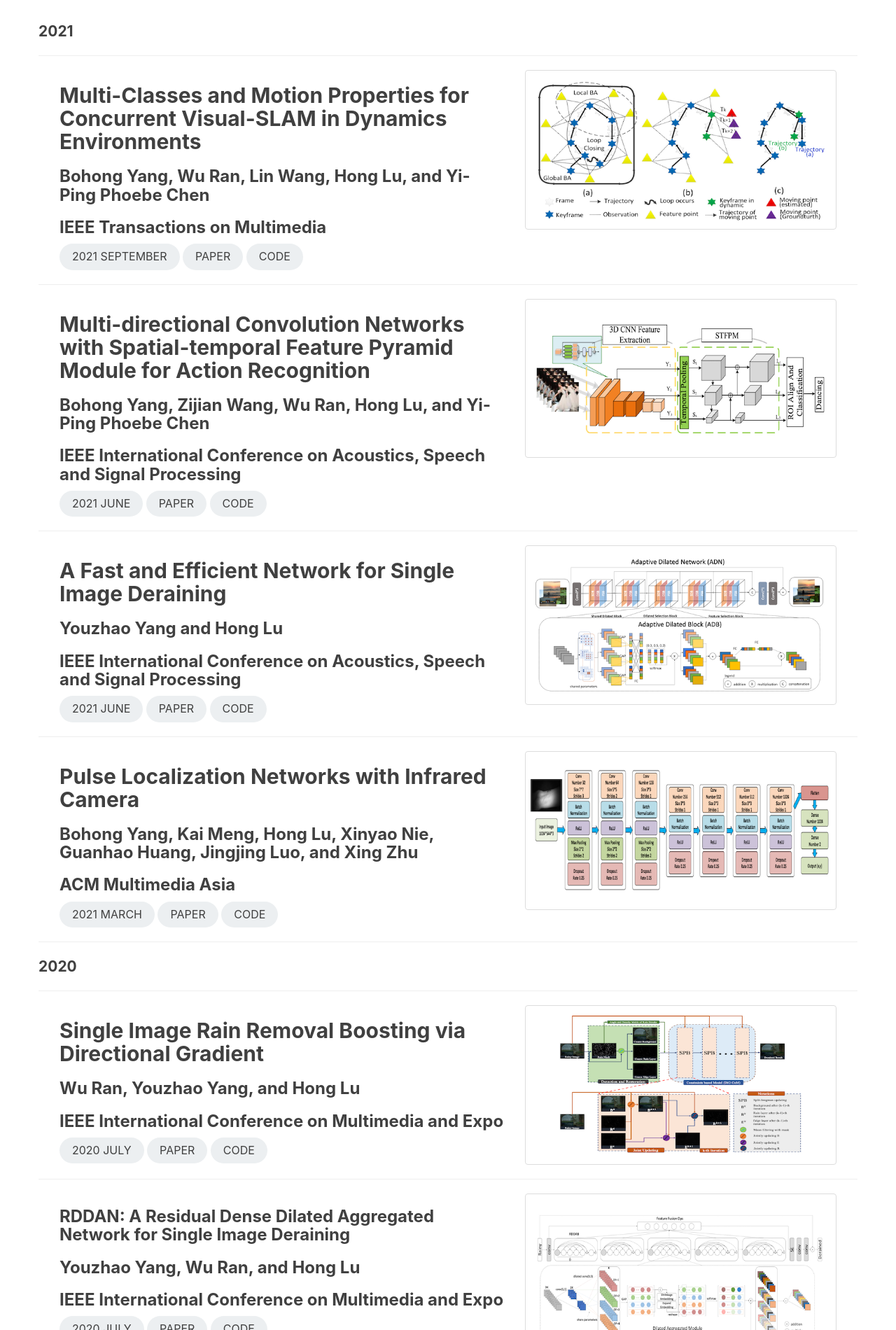
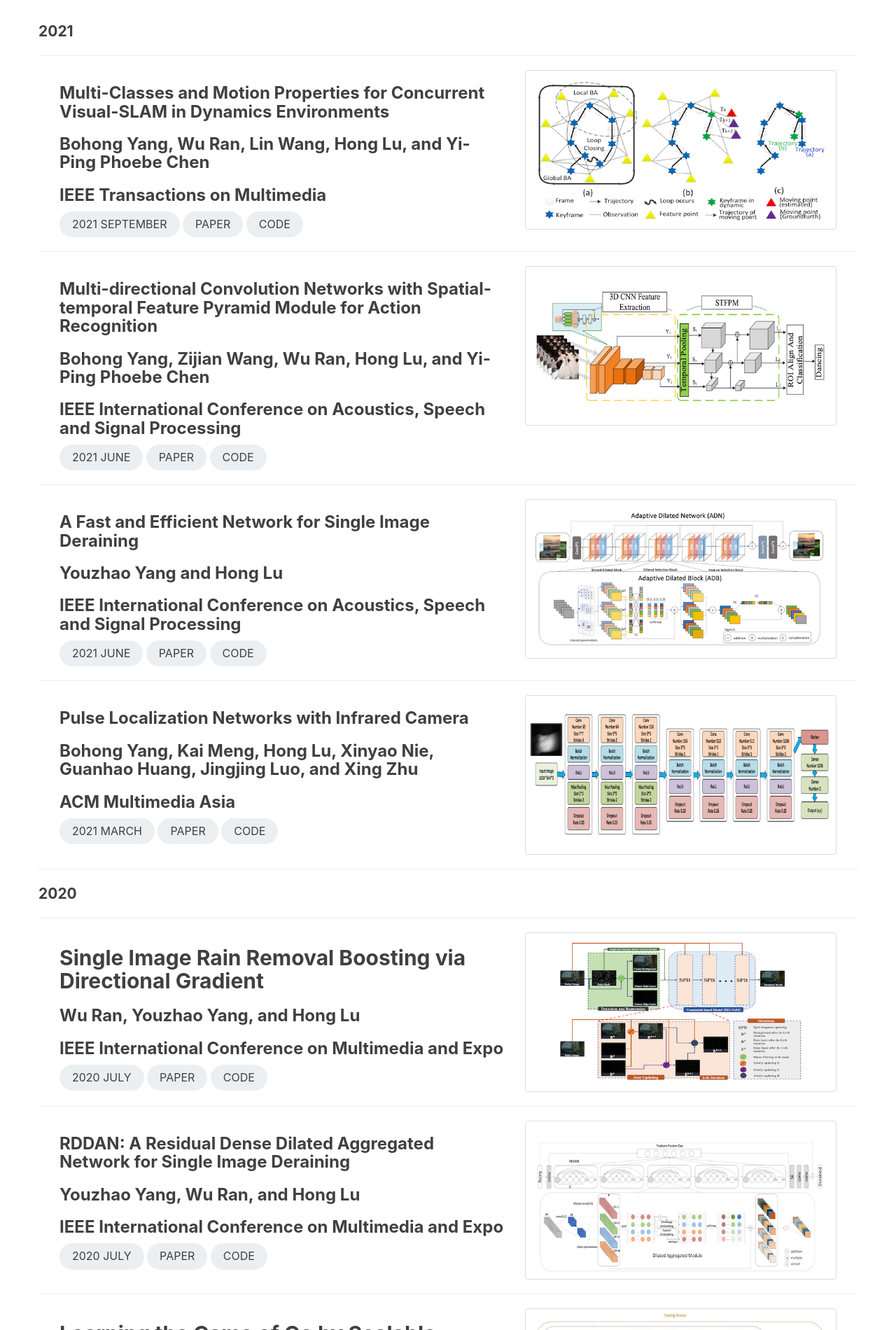
Before and after one commit to lunatics123/lunatics123.github.io, a Jekyll site: the page built from publications.html, in a window 1280 px wide. Shown: the part 418-2318 px from the top of the page at 70% size. Built offline with Jekyll 4.4.1, drawn with Linux system fonts in a browser that asks for light colours; comment, search, counter and statistics services are not loaded.

Commit message:
make layout better

```diff
--- a/publications.html
+++ b/publications.html
@@ -12,7 +12,7 @@ permalink: /publications.html
 <section>
     <div class="container">
         <div class="col-lg-7">
-            <h2>Multi-Classes and Motion Properties for Concurrent Visual-SLAM in Dynamics Environments</h2>
+            <h3>Multi-Classes and Motion Properties for Concurrent Visual-SLAM in Dynamics Environments</h3>
             <h3>Bohong Yang, Wu Ran, Lin Wang, Hong Lu, and Yi-Ping Phoebe Chen</h3>
             <h3>IEEE Transactions on Multimedia</h3>
             <div class="post-tag round-xl">2021 September</div>
@@ -30,8 +30,8 @@ permalink: /publications.html
 <section>
     <div class="container">
         <div class="col-lg-7">
-            <h2>Multi-directional Convolution Networks with Spatial-temporal Feature Pyramid Module for Action
-                Recognition</h2>
+            <h3>Multi-directional Convolution Networks with Spatial-temporal Feature Pyramid Module for Action
+                Recognition</h3>
             <h3>Bohong Yang, Zijian Wang, Wu Ran, Hong Lu, and Yi-Ping Phoebe Chen</h3>
             <h3>IEEE International Conference on Acoustics, Speech and Signal Processing</h3>
             <div class="post-tag round-xl">2021 June</div>
@@ -49,7 +49,7 @@ permalink: /publications.html
 <section>
     <div class="container">
         <div class="col-lg-7">
-            <h2>A Fast and Efficient Network for Single Image Deraining</h2>
+            <h3>A Fast and Efficient Network for Single Image Deraining</h3>
             <h3>Youzhao Yang and Hong Lu</h3>
             <h3>IEEE International Conference on Acoustics, Speech and Signal Processing</h3>
             <div class="post-tag round-xl">2021 June</div>
@@ -67,7 +67,7 @@ permalink: /publications.html
 <section>
     <div class="container">
         <div class="col-lg-7">
-            <h2>Pulse Localization Networks with Infrared Camera</h2>
+            <h3>Pulse Localization Networks with Infrared Camera</h3>
             <h3>Bohong Yang, Kai Meng, Hong Lu, Xinyao Nie, Guanhao Huang, Jingjing Luo, and Xing Zhu</h3>
             <h3>ACM Multimedia Asia</h3>
             <div class="post-tag round-xl">2021 March</div>
@@ -161,7 +161,7 @@ permalink: /publications.html
     <div class="container">
         <div class="col-lg-7">
             <h3>In-classroom Learning Analytics based on Student Behavior, Topic and Teching Characteristic Mining</h3>
-            <h4>Bohong Yang, Zeping Yao, Hong Lu, Yaqian Zhou, and Jinkai Xu</h4>
+            <h3>Bohong Yang, Zeping Yao, Hong Lu, Yaqian Zhou, and Jinkai Xu</h3>
             <h3>Pattern Recognitions Letters</h3>
             <div class="post-tag round-xl">2020 January</div>
             <a class="post-tag round-xl"
```
